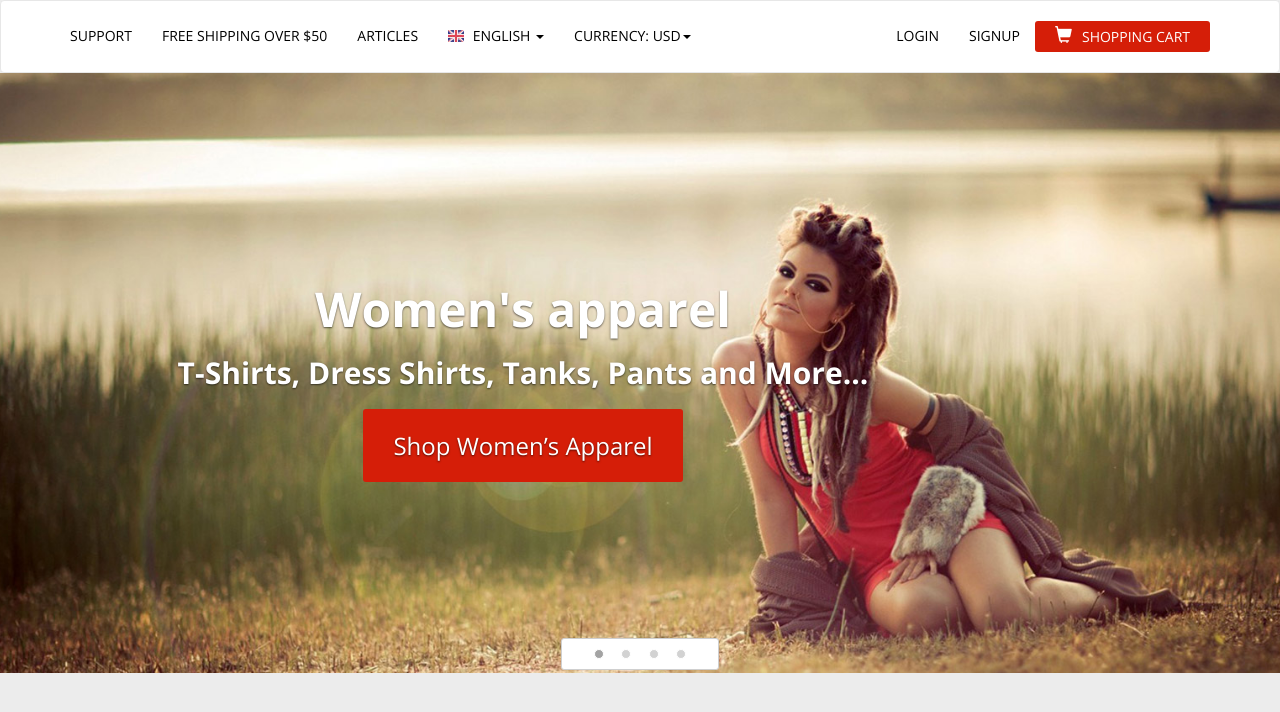
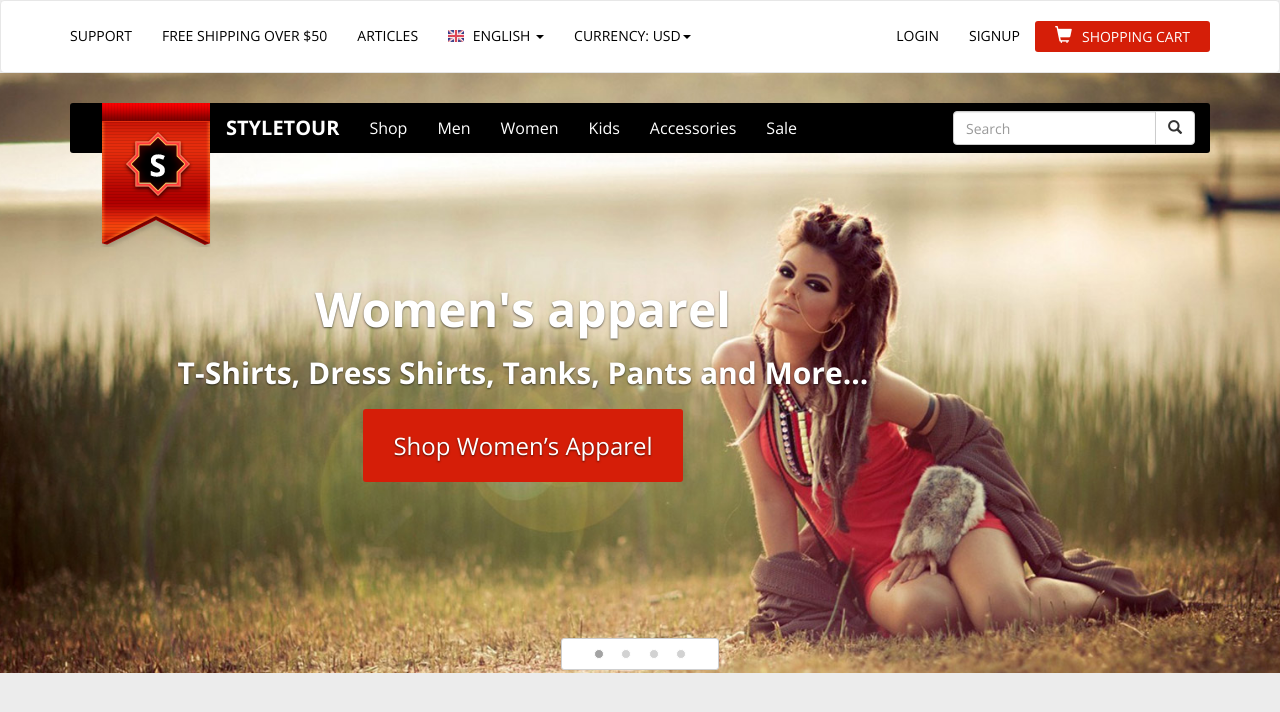
Before and after one commit to imgsrc/styletour, a plain HTML site: page index.html in a window 1280 px wide. Drawn offline with nearby package versions, Linux system fonts and the light colour scheme.

Commit message:
Добавление меню

```diff
--- a/css/style.css
+++ b/css/style.css
@@ -171,6 +171,50 @@ h3 {
     background: #a3a3a3;
 }
 
+.main-menu .navbar-inverse {
+    background: transparent;
+    border: none;
+}
+
+.main-menu {
+    position: absolute;
+    z-index: 21;
+    width: 100%;
+    top: 30px;
+}
+
+.main-menu .navbar-inverse .navbar-nav > li > a {
+    color: #ffffff;
+    font-size: 16px;
+}
+
+.main-menu .navbar-inverse .navbar-nav > li > a:hover {
+    text-decoration: underline;
+}
+
+.menu-carousel .main-menu .navbar-brand {
+    padding: 0;
+    margin-left: 30px;
+}
+
+.main-menu .navbar-brand img {
+    float: left;
+}
+
+.main-menu .navbar-brand span {
+    display: inline-block;
+    padding: 15px;
+    font-weight: 700;
+    text-transform: uppercase;
+    font-size: 20px;
+    color: #ffffff;
+}
+
+.main-menu-bg {
+    background: #000;
+    border-radius: 3px;
+}
+
 @media only screen and (max-width: 1070px) {
     .menu-carousel .carousel-caption {
         left: 20%;
@@ -180,6 +224,9 @@ h3 {
 @media only screen and (max-width: 1200px) {
     .menu-top .navbar-nav {
         float: none !important;
+    }
+    .main-menu .navbar-form {
+        margin-left: 125px;
     }
 }
 
@@ -198,6 +245,9 @@ h3 {
         border-radius: 3px;
         color: #ffffff;
         font-size: 20px;
+    }
+    .main-menu .navbar-inverse .navbar-nav > li > a {
+        font-size: 14px;
     }
 }
 
@@ -220,6 +270,10 @@ h3 {
         padding: 15px 20px;
         font-size: 16px;
     }
+    .main-menu .container {
+        padding-left: 0;
+        padding-right: 0;
+    }
 }
 
 @media only screen and (max-width: 480px) {
--- a/index.html
+++ b/index.html
@@ -71,6 +71,47 @@
 
   <section class="menu-carousel">
     <div id="carousel" class="carousel fade" data-ride="carousel">
+      <div class="main-menu">
+        <nav class="navbar navbar-inverse">
+          <div class="container">
+            <div class="main-menu-bg">
+              <!-- Brand and toggle get grouped for better mobile display -->
+              <div class="navbar-header">
+                <button type="button" class="navbar-toggle collapsed" data-toggle="collapse"
+                        data-target="#bs-example-navbar-collapse-1" aria-expanded="false">
+                  <span class="sr-only">Toggle navigation</span>
+                  <span class="icon-bar"></span>
+                  <span class="icon-bar"></span>
+                  <span class="icon-bar"></span>
+                </button>
+                <a class="navbar-brand" href="#"><img src="img/logo.png" alt="StyleTour"><span>StyleTour</span></a>
+              </div>
+              <!-- Collect the nav links, forms, and other content for toggling -->
+              <div class="collapse navbar-collapse" id="bs-example-navbar-collapse-1">
+                <ul class="nav navbar-nav">
+                  <li><a href="#">Shop</a></li>
+                  <li><a href="#">Men</a></li>
+                  <li><a href="#">Women</a></li>
+                  <li><a href="#">Kids</a></li>
+                  <li><a href="#">Accessories</a></li>
+                  <li><a href="#">Sale</a></li>
+                </ul>
+                <div class="nav navbar-nav navbar-right">
+                  <form class="navbar-form navbar-left" role="search" method="get" action="">
+                    <div class="input-group">
+                      <input type="text" class="form-control" placeholder="Search">
+                    <span class="input-group-btn">
+                      <button type="submit" class="btn btn-default" name="go"><i class="glyphicon glyphicon-search"></i>
+                      </button>
+                    </span>
+                    </div>
+                  </form>
+                </div>
+              </div><!-- /.navbar-collapse -->
+            </div><!-- /.main-menu-bg -->
+          </div><!-- /.container -->
+        </nav>
+      </div>
       <!-- Indicators -->
       <div class="carousel-indicators-wrap">
         <ol class="carousel-indicators">
```
Lines whose indentation alone changed are shown as unchanged.
